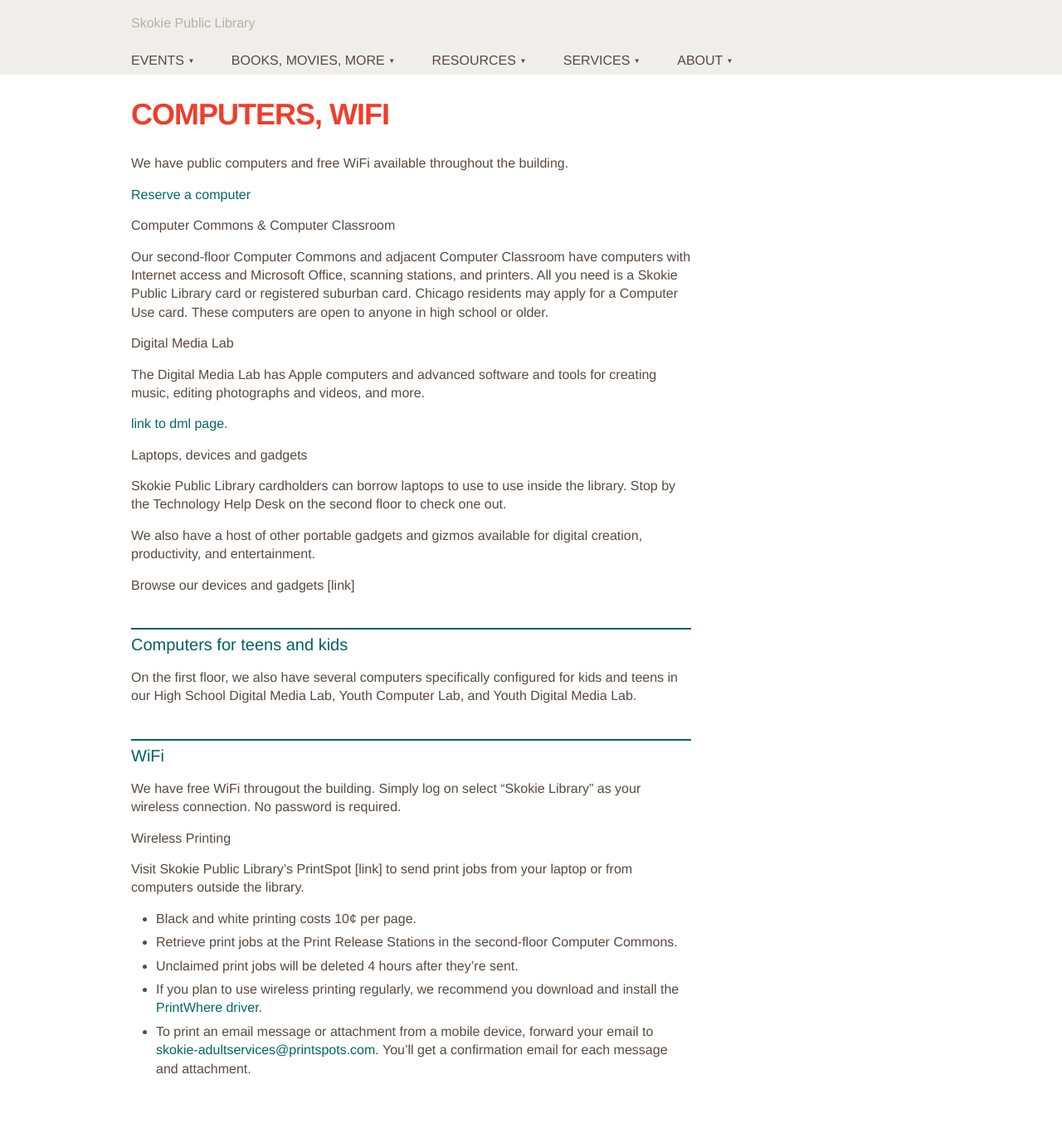
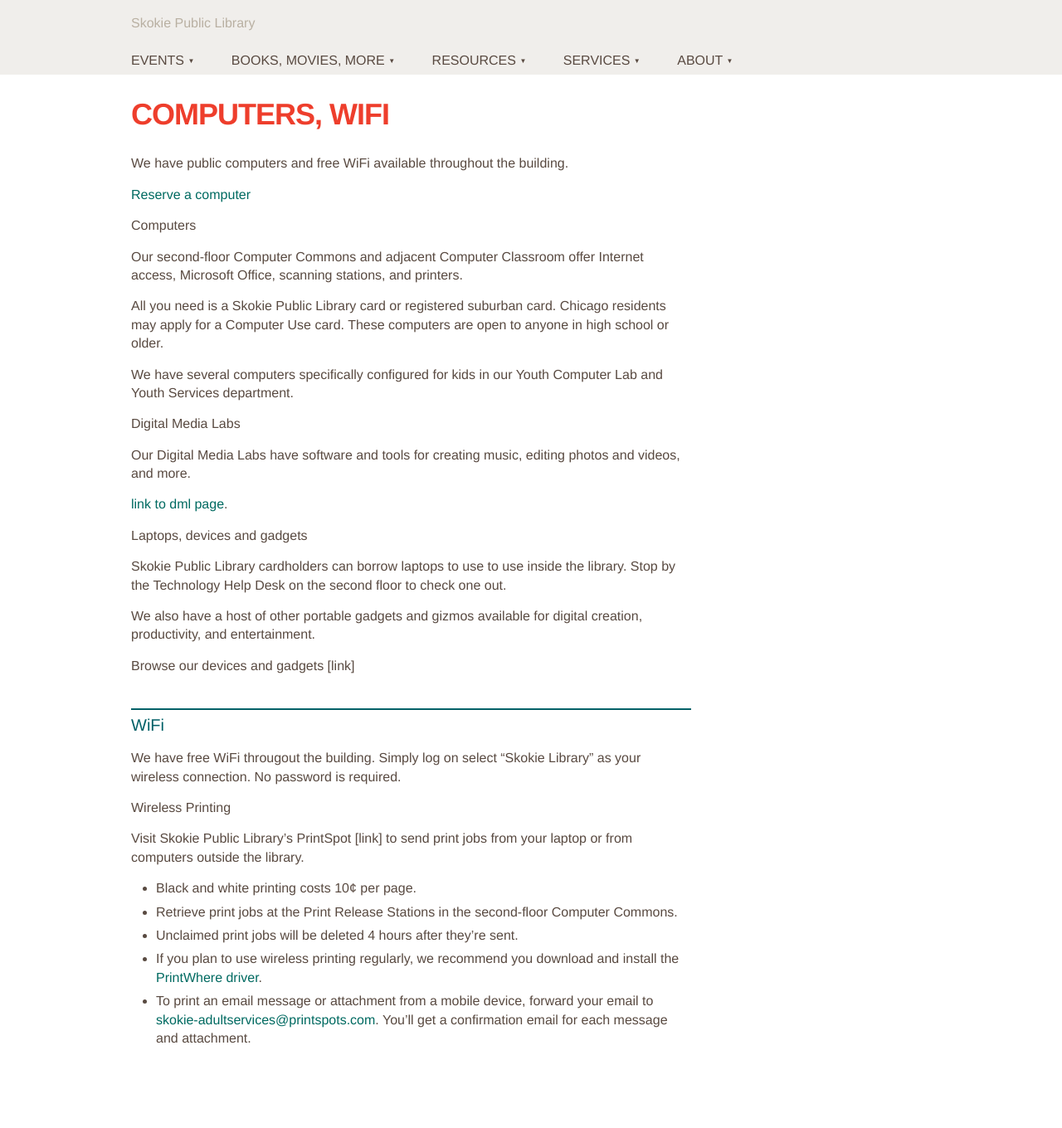
Before and after one commit to skokielibrary/spl-content, a Jekyll site: the page built from _content/mick/services--computers-wifi.markdown, in a window 1280 px wide. Shown: the whole page at 83% size. Built offline with Jekyll 4.4.1, drawn with Linux system fonts in a browser that asks for light colours; after the commit the page ends 1323 px from its top, so only the background shows below that.

Commit message:
Updated services--computers-wifi.markdown

```diff
--- a/_content/mick/services--computers-wifi.markdown
+++ b/_content/mick/services--computers-wifi.markdown
@@ -8,13 +8,17 @@ We have public computers and free WiFi available throughout the building.
 
 [Reserve a computer](http://reservar.skokielib.org/cire/Login.aspx)
 
-### Computer Commons & Computer Classroom
+### Computers
 
-Our second-floor Computer Commons and adjacent Computer Classroom have computers with Internet access and Microsoft Office, scanning stations, and printers. All you need is a Skokie Public Library card or registered suburban card. Chicago residents may apply for a Computer Use card. These computers are open to anyone in high school or older.
+Our second-floor Computer Commons and adjacent Computer Classroom offer Internet access, Microsoft Office, scanning stations, and printers.
 
-### Digital Media Lab
+All you need is a Skokie Public Library card or registered suburban card. Chicago residents may apply for a Computer Use card. These computers are open to anyone in high school or older.
 
-The Digital Media Lab has Apple computers and advanced software and tools for creating music, editing photographs and videos, and more.
+We have several computers specifically configured for kids in our Youth Computer Lab and Youth Services department.
+
+### Digital Media Labs
+
+Our Digital Media Labs have software and tools for creating music, editing photos and videos, and more.
 
 [link to dml page](Learn more about our DMLs).
 
@@ -25,10 +29,6 @@ Skokie Public Library cardholders can borrow laptops to use to use inside the li
 We also have a host of other portable gadgets and gizmos available for digital creation, productivity, and entertainment.
 
 Browse our devices and gadgets [link]
-
-## Computers for teens and kids
-
-On the first floor, we also have several computers specifically configured for kids and teens in our High School Digital Media Lab, Youth Computer Lab, and Youth Digital Media Lab.
 
 ##WiFi
 
```
